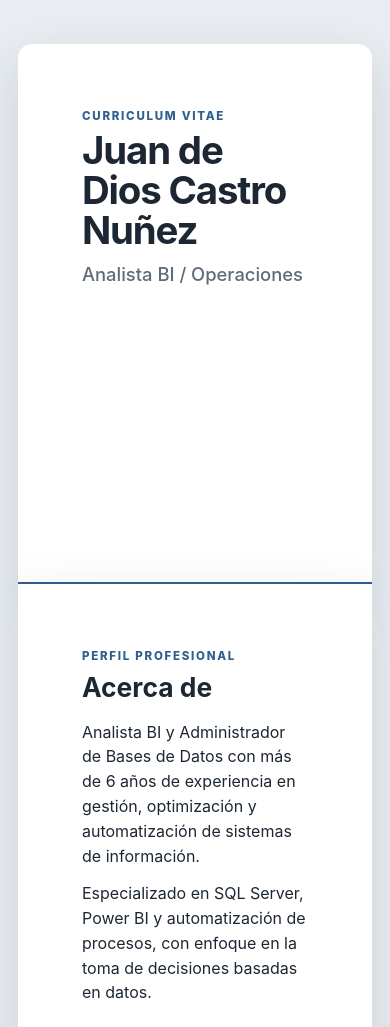
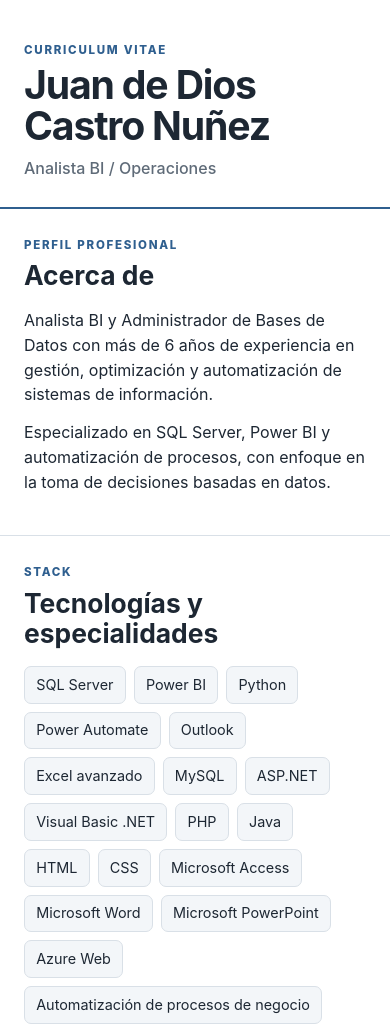
Before and after one commit to 0xJuan-aux/cv_0xJuan, a plain HTML site: page index.html in a window 390 px wide. Shown: the top 1027 px of the page. Drawn offline with Linux system fonts and the light colour scheme.

Commit message:
Adapta diseño tipo hoja para móvil

```diff
--- a/css/responsive.css
+++ b/css/responsive.css
@@ -1,5 +1,44 @@
 @media (max-width: 720px) {
-  .hero { min-height: 64vh; }
-  .section { padding: 4rem 0; }
-  .hero h2 { font-size: 1.15rem; }
+  body {
+    padding: 0;
+    background: #fff;
+  }
+
+  body > header,
+  body > main,
+  body > footer {
+    width: 100%;
+    border-radius: 0;
+    box-shadow: none;
+  }
+
+  .container {
+    padding-left: 24px;
+    padding-right: 24px;
+  }
+
+  .hero {
+    padding: 42px 0 26px;
+  }
+
+  .hero h1 {
+    font-size: 2.45rem;
+  }
+
+  .hero h2 {
+    font-size: 1rem;
+  }
+
+  .section {
+    padding: 28px 0;
+  }
+
+  .timeline-head {
+    display: block;
+  }
+
+  .work-mode {
+    display: inline-block;
+    margin-top: .45rem;
+  }
 }
```
